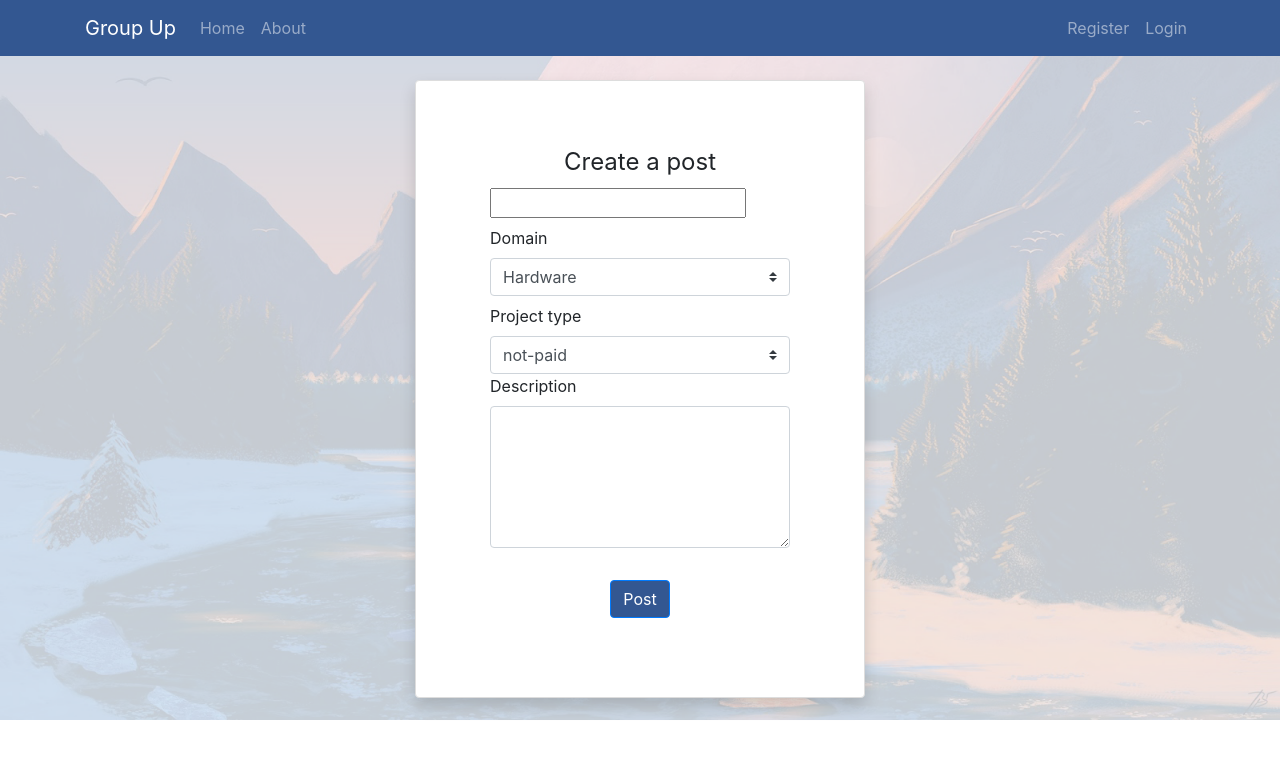
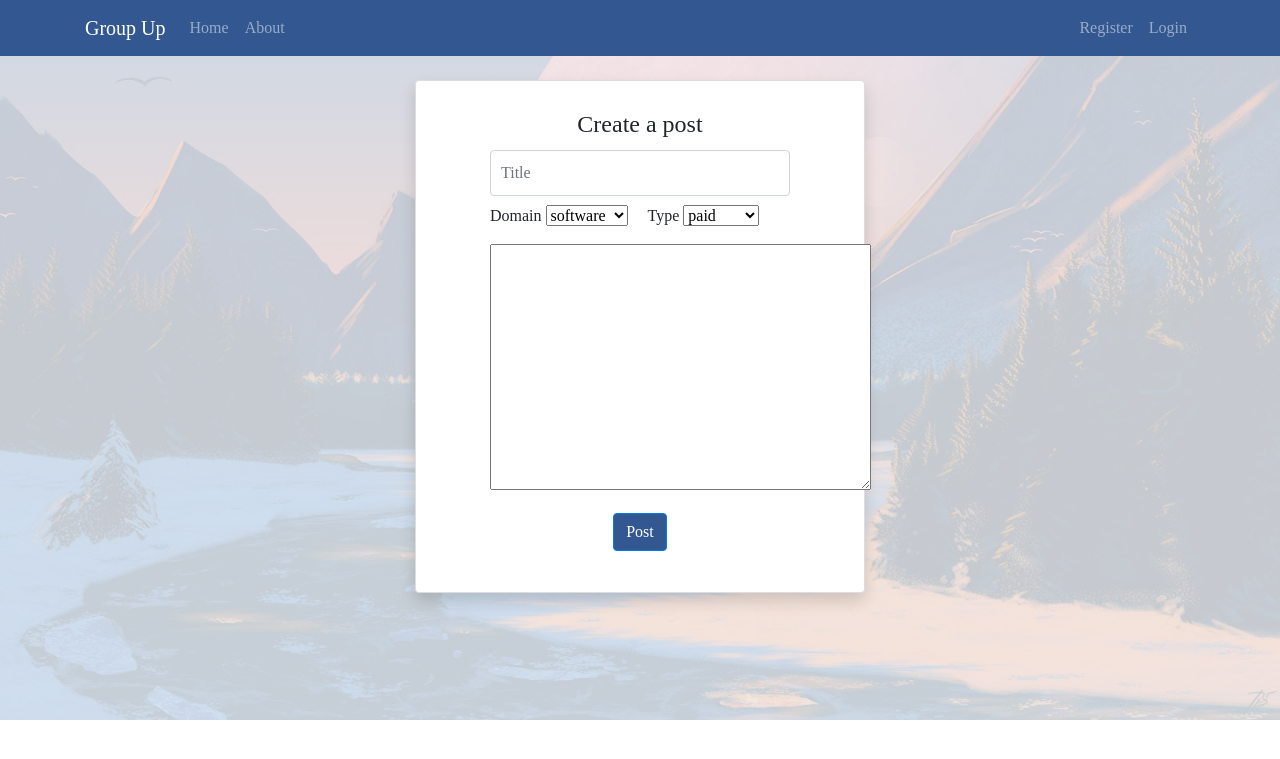
Before and after one commit to amaliamuresan/Group-Up-VP, a Django app: page /create-post/ in a window 1280 px wide. Shown: the top 759 px of the page. Run offline with Django 3.2, Linux system fonts and the light colour scheme; some libraries are stand-ins or nearby versions.

Commit message:
post create and delete done

```diff
--- a/mains/static/mains/main.css
+++ b/mains/static/mains/main.css
@@ -1,3 +1,9 @@
+html *
+{
+    font-family: Bahnschrift !important;
+}
+
+
 body {
   background:url('../resources/wallpaper_o.png');
   margin-top: 5rem;
--- a/pw_project/urls.py
+++ b/pw_project/urls.py
@@ -30,5 +30,6 @@
                   path('profile/<str:pk>/', user_views.profile, name = 'profile'),
                   path('post/<int:pk>/', user_views.post_details, name = 'post-details'),
                   path('create-post/', user_views.create_post, name = 'create-post'),
+                  path('delete-post/<int:pk>/', user_views.delete_post, name='delete-post'),
 
               ] + static(settings.MEDIA_URL, document_root=settings.MEDIA_ROOT)
--- a/users/forms.py
+++ b/users/forms.py
@@ -51,10 +51,24 @@
 
 
 class CreatePost(forms.ModelForm):
-    DOMAIN_CHOICES = ['Hardware', 'Software']
-    TYPE_CHOICES = ['paid', 'not-paid']
+
 
     class Meta:
         model = Post
 
+        DOMAIN_CHOICES = ['Hardware', 'Software']
+        TYPE_CHOICES = ['paid', 'not-paid']
+
         fields = ['title', 'domain', 'type', 'description']
+        title = forms.CharField(required=True)
+
+        domain = forms.ChoiceField(required=True, choices = DOMAIN_CHOICES)
+        type = forms.ChoiceField(required=True, choices=TYPE_CHOICES)
+        description = forms.CharField(widget = forms.Textarea)
+
+        widgets = {
+            'title': forms.TextInput(attrs={
+                'class': 'form-control',
+                'placeholder': 'Title',
+                'id': 'idTitle'
+            })}
--- a/users/templates/users/post_create.html
+++ b/users/templates/users/post_create.html
@@ -7,29 +7,17 @@
 
 {% block content %}
 
-<article class="media content-section shadow bg-white rounded w-50 p-5 " style = "max-width:450px;" xmlns:color="http://www.w3.org/1999/xhtml">
+<article class="media content-section shadow bg-white rounded w-50" style = "max-width:450px;max-height:530px;" xmlns:color="http://www.w3.org/1999/xhtml">
 		<div class="form-signin " >
 			<form method = "POST">
 				{% csrf_token %}
 				<fieldset class = "form-group">
 					<legend class="border-botton text-center"> Create a post </legend>
-                        <label class="sr-only">Title </label>
-                            {{ form.title }}
-                        <label class = "mt-2">Domain </label>
-                        <select class="browser-default custom-select">
-                              <option selected>Hardware </option>
-                              <option value="1">Software</option>
-                        </select>
-                        <label class = "mt-2">Project type </label>
-                        <select class="browser-default custom-select">
-                              <option selected>not-paid</option>
-                              <option value="1">paid</option>
-                        </select>
+                    <label class="sr-only">Title</label>
+                      {{ form.title }}
+                      <div class = "mt-2 mr-2 mb-3" style = "min-width:300px;"> Domain {{ form.domain }}  <span class = "ml-3"  > Type {{ form.type }}</span></div>
 
-                    <div class="form-group">
-                        <label for="idDescription">Description</label>
-                        <textarea class="form-control" id="idDescription" rows="5"></textarea>
-                    </div>
+                    <div>{{ form.description }}</div>
                 </fieldset>
 				<div class="form-group text-center" >
 					<button class = "btn btn-primary text-center " style="background-color:#335791" type="submit"> Post </button>
--- a/users/templates/users/post_details.html
+++ b/users/templates/users/post_details.html
@@ -30,7 +30,7 @@
         {% if is_logged == True and post.author.username == var_usr.username%}
 
             <div class = "text-center">
-                <button class = "btn btn-danger"  > Delete </button>
+                <button class = "btn btn-danger"  ><a href = "{% url 'delete-post' post.id %}" style = "color:white"> Delete </a></button>
                 <button class = "btn btn-success"  > Update </button>
             </div>
 
--- a/users/views.py
+++ b/users/views.py
@@ -79,8 +79,20 @@
     if request.method == 'POST':
         form = CreatePost(request.POST)
         if form.is_valid():
-            form.save()
+            user = MyUser.objects.get(id=request.session.get("usr_id"))
+            # acc  = User(username=form.cleaned_data.get('username'),
+            #          email=form.cleaned_data.get('email'),
+            #         password=form.cleaned_data.get('password'))
+            # acc.save()
+            pst = Post(title = form.cleaned_data.get('title'), description = form.cleaned_data.get('description'), type = form.cleaned_data.get('type'), author = user, domain = form.cleaned_data.get('domain'))
+            pst.save()
             return redirect('main-home')
     else:
         form = CreatePost()
     return render(request, 'users/post_create.html', {'form': form })
+
+def delete_post(request, pk):
+
+    post = Post.objects.get(id = pk)
+    post.delete()
+    return redirect('main-home')
```
Also changed, not shown: db.sqlite3, media/seagull.PNG (added).
